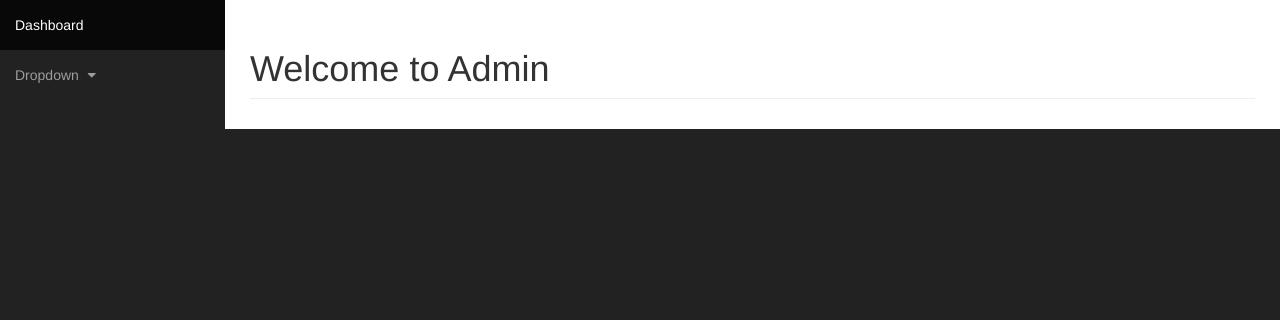
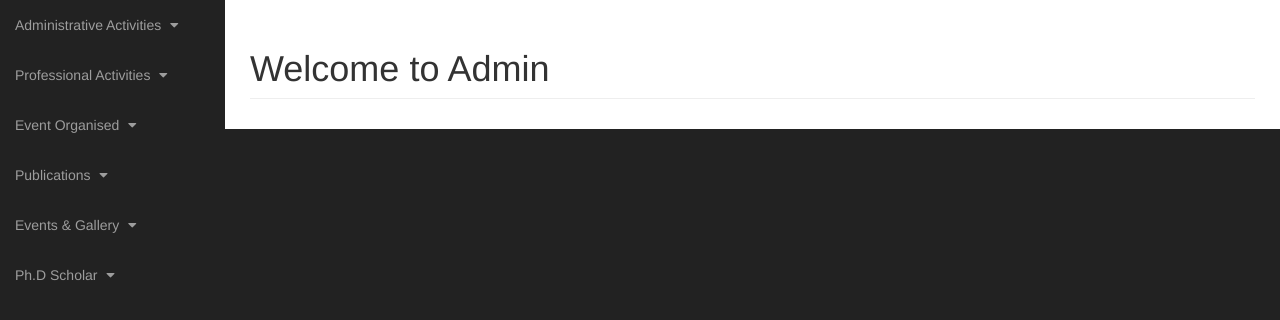
Before and after one commit to arjun1321/HOD-CSE-DTU, a PHP site: page /admin/index.php in a window 1280 px wide. Shown: the part 51-371 px from the top of the page. Run offline with PHP 8.4, Linux system fonts and the light colour scheme.

Commit message:
created navigation in admin panel

```diff
--- a/admin/index.php
+++ b/admin/index.php
@@ -59,19 +59,78 @@
             <!-- Sidebar Menu Items - These collapse to the responsive navigation menu on small screens -->
             <div class="collapse navbar-collapse navbar-ex1-collapse">
                 <ul class="nav navbar-nav side-nav">
-                    <li class="active">
-                        <a href="index.html">Dashboard</a>
+
+                    <li>
+                        <a href="javascript:;" data-toggle="collapse" data-target="#demo">Administrative Activities <i class="fa fa-fw fa-caret-down"></i></a>
+                        <ul id="demo" class="collapse">
+                            <li>
+                                <a href="#">View Activities</a>
+                            </li>
+                            <li>
+                                <a href="#">Add Activities</a>
+                            </li>
+                        </ul>
                     </li>
 
                     <li>
-                        <a href="javascript:;" data-toggle="collapse" data-target="#demo"> Dropdown <i class="fa fa-fw fa-caret-down"></i></a>
-                        <ul id="demo" class="collapse">
+                        <a href="javascript:;" data-toggle="collapse" data-target="#demo4">Professional Activities <i class="fa fa-fw fa-caret-down"></i></a>
+                        <ul id="demo4" class="collapse">
                             <li>
-                                <a href="#">Dropdown Item</a>
+                                <a href="#">View Activities</a>
                             </li>
                             <li>
-                                <a href="#">Dropdown Item</a>
+                                <a href="#">Add Activities</a>
                             </li>
+                        </ul>
+                    </li>
+
+                    <li>
+                        <a href="javascript:;" data-toggle="collapse" data-target="#demo5">Event Organised <i class="fa fa-fw fa-caret-down"></i></a>
+                        <ul id="demo5" class="collapse">
+                            <li>
+                                <a href="#">View Event</a>
+                            </li>
+                            <li>
+                                <a href="#">Add Event</a>
+                            </li>
+                        </ul>
+                    </li>
+
+                    <li>
+                        <a href="javascript:;" data-toggle="collapse" data-target="#demo1"> Publications <i class="fa fa-fw fa-caret-down"></i></a>
+                        <ul id="demo1" class="collapse">
+                            <li>
+                                <a href="#">View All Publications</a>
+                            </li>
+                            <li>
+                                <a href="#">Add Publications</a>
+                            </li>
+                        </ul>
+                    </li>
+
+                    <li>
+                        <a href="javascript:;" data-toggle="collapse" data-target="#demo2"> Events &amp; Gallery <i class="fa fa-fw fa-caret-down"></i></a>
+                        <ul id="demo2" class="collapse">
+
+                            <li>
+                                <a href="#">View Gallery</a>
+                            </li>
+                            <li>
+                                <a href="#">Add Gallery</a>
+                            </li>
+                        </ul>
+                    </li>
+
+                    <li>
+                        <a href="javascript:;" data-toggle="collapse" data-target="#demo3"> Ph.D Scholar <i class="fa fa-fw fa-caret-down"></i></a>
+                        <ul id="demo3" class="collapse">
+                            <li>
+                                <a href="#">View Ph.D Scholar</a>
+                            </li>
+                            <li>
+                                <a href="#">Add Ph.D Scholar</a>
+                            </li>
+
                         </ul>
                     </li>
 
```
